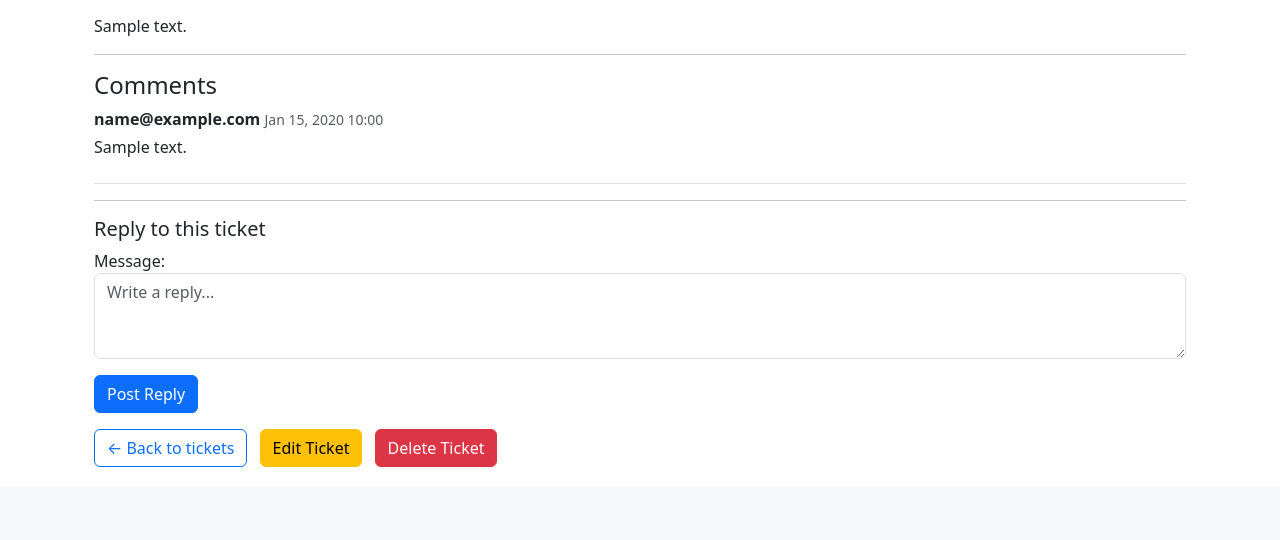
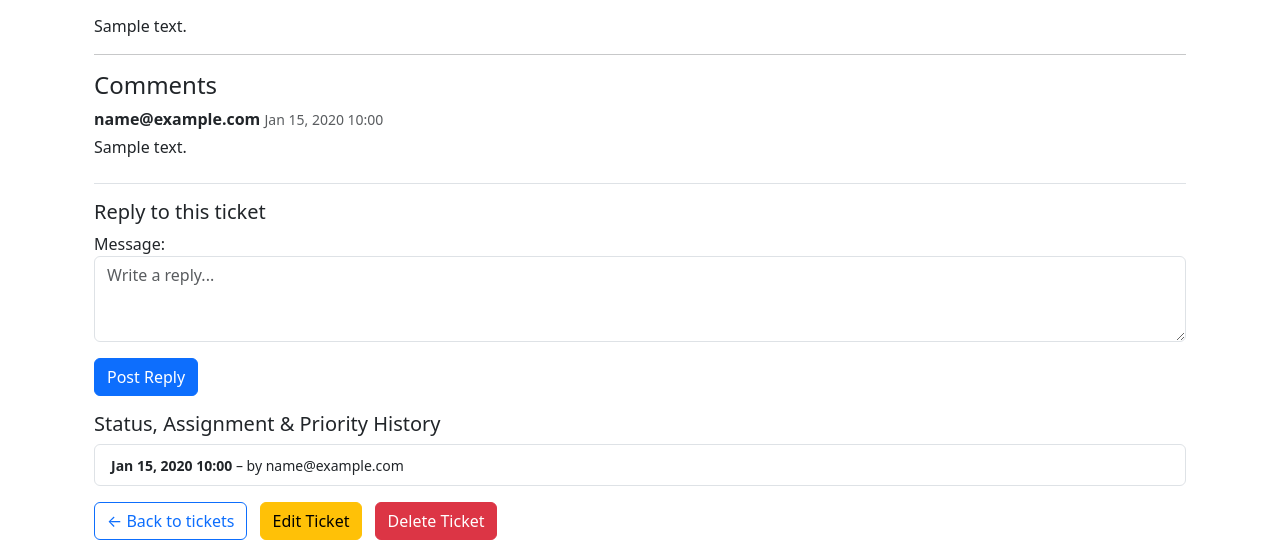
Before and after one commit to thrtn85/ticket-system, a Django app: page /tickets/1/ in a window 1280 px wide. Shown: the part 313-853 px from the top of the page. Before the commit the page ends 780 px from the top, so only its background shows below. Run offline with Django 5.2, Linux system fonts and the light colour scheme; a user stored in the database is signed in; tables that the repository leaves empty hold one stand-in row (values such as "Sample post").

Commit message:
Feature: Display full ticket history in detail view
- Updated ticket_detail template to show:
  - Status changes
  - Agent assignment/reassignment
  - Priority level changes
- Enhanced readability with formatted timestamps and clear labels
- Ensures full audit trail for agents and customers

```diff
--- a/tickets/models.py
+++ b/tickets/models.py
@@ -41,7 +41,6 @@ class Ticket(models.Model):
     def __str__(self):
         return f"Ticket #{self.id}"
 
-
 class Comment(models.Model):
     ticket = models.ForeignKey('Ticket', on_delete=models.CASCADE, related_name='comments')
     user = models.ForeignKey(settings.AUTH_USER_MODEL, on_delete=models.CASCADE)
@@ -50,3 +49,21 @@ class Comment(models.Model):
 
     def __str__(self):
         return f"Comment on Ticket #{self.ticket.id} by {self.user.email}"
+
+class TicketHistory(models.Model):
+    ticket = models.ForeignKey('Ticket', on_delete=models.CASCADE, related_name='history')
+    changed_by = models.ForeignKey('users.CustomUser', on_delete=models.SET_NULL, null=True)
+
+    previous_status = models.CharField(max_length=20, choices=Ticket.STATUS_CHOICES, null=True, blank=True)
+    new_status = models.CharField(max_length=20, choices=Ticket.STATUS_CHOICES, null=True, blank=True)
+
+    previous_agent = models.ForeignKey('users.CustomUser', on_delete=models.SET_NULL, null=True, blank=True, related_name='+')
+    new_agent = models.ForeignKey('users.CustomUser', on_delete=models.SET_NULL, null=True, blank=True, related_name='+')
+
+    previous_priority = models.CharField(max_length=10, choices=Ticket.PRIORITY_CHOICES, null=True, blank=True)
+    new_priority = models.CharField(max_length=10, choices=Ticket.PRIORITY_CHOICES, null=True, blank=True)
+
+    timestamp = models.DateTimeField(auto_now_add=True)
+
+    class Meta:
+        ordering = ['-timestamp']
--- a/tickets/templates/tickets/ticket_detail.html
+++ b/tickets/templates/tickets/ticket_detail.html
@@ -41,14 +41,50 @@
     <p class="text-muted">No replies yet.</p>
   {% endfor %}
 
-  <hr>
+  <div class="mb-3">
     <h5>Reply to this ticket</h5>
     <form method="post">
       {% csrf_token %}
       {{ form.as_p }}
       <button type="submit" class="btn btn-primary">Post Reply</button>
     </form>
+  </div>
 
+  <h5>Status, Assignment & Priority History</h5>
+{% if ticket.history.all %}
+  <ul class="list-group mb-3">
+    {% for record in ticket.history.all %}
+      <li class="list-group-item">
+        <small>
+          <strong>{{ record.timestamp|date:"M d, Y H:i" }}</strong> –
+
+          {% if record.previous_status != record.new_status %}
+            Status changed from <strong>{{ record.previous_status|capfirst }}</strong>
+            to <strong>{{ record.new_status|capfirst }}</strong>
+          {% endif %}
+
+          {% if record.previous_agent != record.new_agent %}
+            {% if record.previous_agent %}
+              reassigned from <strong>{{ record.previous_agent.email }}</strong>
+              to <strong>{{ record.new_agent.email }}</strong>
+            {% else %}
+              assigned to <strong>{{ record.new_agent.email }}</strong>
+            {% endif %}
+          {% endif %}
+
+          {% if record.previous_priority != record.new_priority %}
+            priority changed from <strong>{{ record.previous_priority|capfirst }}</strong>
+            to <strong>{{ record.new_priority|capfirst }}</strong>
+          {% endif %}
+
+          by {{ record.changed_by.email }}
+        </small>
+      </li>
+    {% endfor %}
+  </ul>
+{% else %}
+  <p class="text-muted">No history available.</p>
+{% endif %}
 
 
   <div class="mt-3">
--- a/tickets/views.py
+++ b/tickets/views.py
@@ -3,7 +3,7 @@ from django.urls import reverse_lazy, reverse
 from django.shortcuts import get_object_or_404, redirect
 from django.views.generic import ListView, DetailView, CreateView, UpdateView, DeleteView
 from django.db.models import Q
-from .models import Ticket, Comment
+from .models import Ticket, TicketHistory
 from .forms import CommentForm, TicketForm
 from django.db.models import Count
 from django.contrib.auth.decorators import login_required
@@ -19,6 +19,7 @@ class TicketListView(LoginRequiredMixin, ListView):
     def get_queryset(self):
         user = self.request.user
         view = self.request.GET.get('view')
+
         if view == 'all' and user.role == 'agent':
             return Ticket.objects.all()
         if user.role == 'agent':
@@ -114,7 +115,28 @@ class TicketUpdateView(LoginRequiredMixin, UserPassesTestMixin, UpdateView):
         return form
 
     def form_valid(self, form):
-        return super().form_valid(form)
+        original = self.get_object()
+        ticket = form.save(commit=False)
+
+        status_changed = ticket.status != original.status
+        agent_changed = ticket.agent != original.agent
+        priority_changed = ticket.priority != original.priority
+
+        response = super().form_valid(form)
+
+        if status_changed or agent_changed or priority_changed:
+            TicketHistory.objects.create(
+                ticket=self.object,
+                changed_by=self.request.user,
+                previous_status=original.status if status_changed else None,
+                new_status=ticket.status if status_changed else None,
+                previous_agent=original.agent if agent_changed else None,
+                new_agent=ticket.agent if agent_changed else None,
+                previous_priority=original.priority if priority_changed else None,
+                new_priority=ticket.priority if priority_changed else None,
+            )
+
+        return response
 
     def get_form_kwargs(self):
         kwargs = super().get_form_kwargs()
```
Also changed, not shown: tickets/admin.py (+6 -1 lines), tickets/migrations/0005_tickethistory.py (added), tickets/migrations/0006_tickethistory_new_priority_and_more.py (added). Lines whose indentation alone changed are shown as unchanged.
